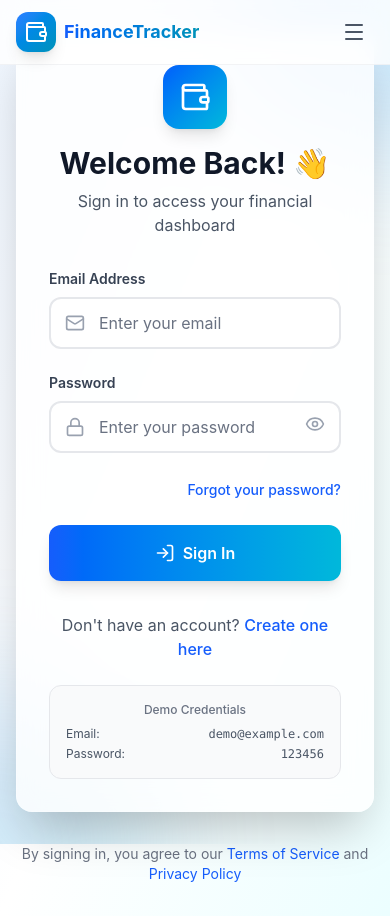
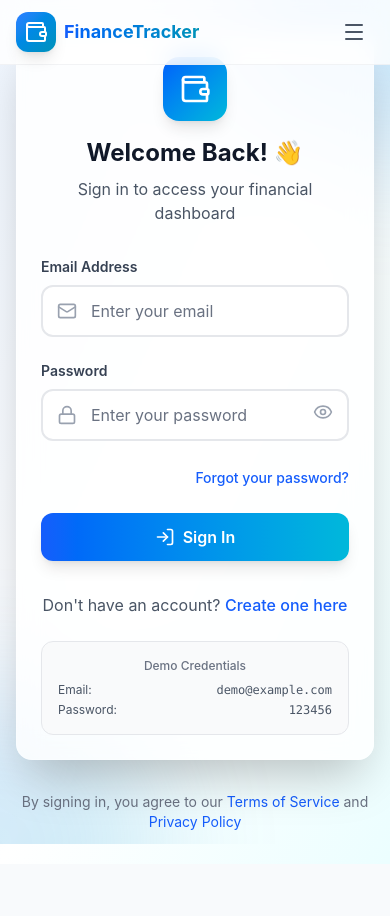
Before and after one commit to subhankar-das-phantom/personal-finance-tracker, a React (Vite) app in the folder frontend/: page /#/login in a window 390 px wide. After the commit the page ends 864 px from the top, so only its background shows below. Built offline with nearby package versions, Linux system fonts and the light colour scheme.

Commit message:
style: scale down text and padding on login and register pages for mobile

```diff
--- a/frontend/src/pages/LoginPage.jsx
+++ b/frontend/src/pages/LoginPage.jsx
@@ -135,7 +135,7 @@ const LoginPage = () => {
         {/* Login Card */}
         <motion.div
           variants={itemVariants}
-          className="bg-white/80 dark:bg-gray-900/80 backdrop-blur-md rounded-2xl shadow-2xl border border-white/20 dark:border-gray-700/50 p-8"
+          className="bg-white/80 dark:bg-gray-900/80 backdrop-blur-md rounded-2xl shadow-2xl border border-white/20 dark:border-gray-700/50 p-6 sm:p-8"
         >
           {/* Header */}
           <motion.div
@@ -146,7 +146,7 @@ const LoginPage = () => {
               <Wallet className="h-8 w-8 text-white" />
             </div>
 
-            <h1 className="text-3xl font-bold text-gray-900 dark:text-white mb-2">
+            <h1 className="text-2xl sm:text-3xl font-bold text-gray-900 dark:text-white mb-2">
               Welcome Back! 👋
             </h1>
             <p className="text-gray-600 dark:text-gray-400">
@@ -225,7 +225,7 @@ const LoginPage = () => {
               <Button
                 type="submit"
                 isLoading={isLoading}
-                className="w-full py-4"
+                className="w-full py-3 sm:py-4"
                 icon={!isLoading ? LogIn : undefined}
               >
                 Sign In
--- a/frontend/src/pages/RegisterPage.jsx
+++ b/frontend/src/pages/RegisterPage.jsx
@@ -175,7 +175,7 @@ const RegisterPage = () => {
         {/* Register Card */}
         <motion.div
           variants={itemVariants}
-          className="bg-white/80 dark:bg-gray-900/80 backdrop-blur-md rounded-2xl shadow-2xl border border-white/20 dark:border-gray-700/50 p-8"
+          className="bg-white/80 dark:bg-gray-900/80 backdrop-blur-md rounded-2xl shadow-2xl border border-white/20 dark:border-gray-700/50 p-6 sm:p-8"
         >
           {/* Header */}
           <motion.div
@@ -186,7 +186,7 @@ const RegisterPage = () => {
               <UserPlus className="h-8 w-8 text-white" />
             </div>
 
-            <h1 className="text-3xl font-bold text-gray-900 dark:text-white mb-2">
+            <h1 className="text-2xl sm:text-3xl font-bold text-gray-900 dark:text-white mb-2">
               Create Account 🚀
             </h1>
             <p className="text-gray-600 dark:text-gray-400">
@@ -350,7 +350,7 @@ const RegisterPage = () => {
               <Button
                 type="submit"
                 isLoading={isLoading}
-                className="w-full py-4 bg-gradient-to-r from-blue-600 to-cyan-500 hover:from-blue-700 hover:to-cyan-600"
+                className="w-full py-3 sm:py-4 bg-gradient-to-r from-blue-600 to-cyan-500 hover:from-blue-700 hover:to-cyan-600"
                 icon={!isLoading ? UserPlus : undefined}
               >
                 Create Account
```
